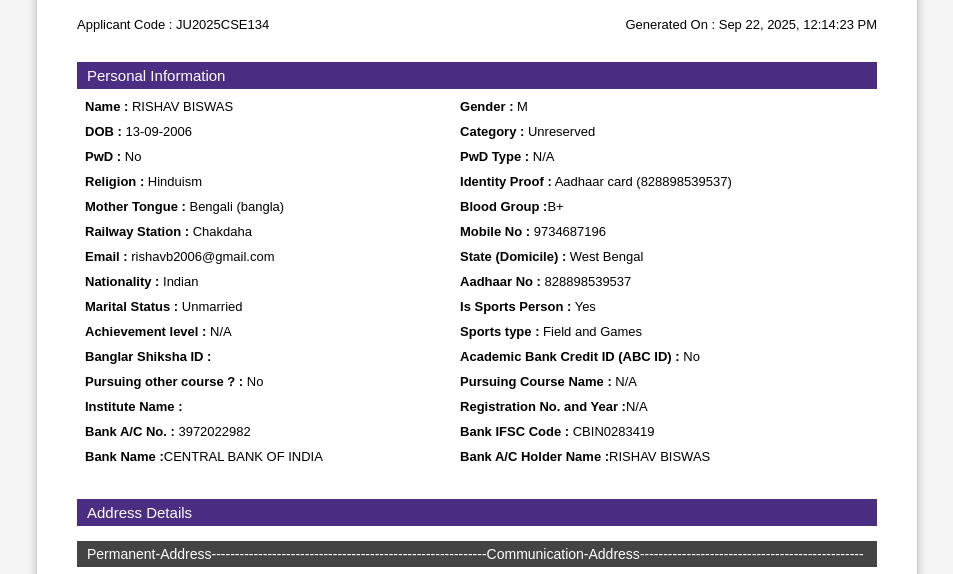
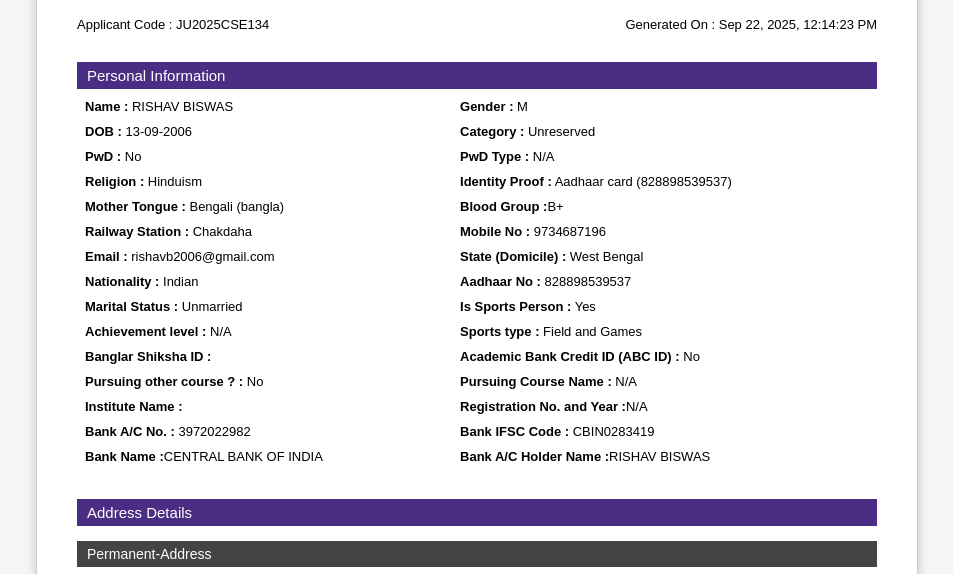
Before and after one commit to NSP-In/form, a plain HTML site: page index.html in a window 1280 px wide. Shown: the part 182-756 px from the top of the page, without its empty margins (163-1116 px from the left). Drawn offline with Linux system fonts and the light colour scheme.

Commit message:
Update index.html

```diff
--- a/index.html
+++ b/index.html
@@ -176,7 +176,7 @@
 
     <div class="section-title">Address Details</div>
 
-    <div class="subheading">Permanent-Address-----------------------------------------------------------Communication-Address------------------------------------------------</div>
+    <div class="subheading">Permanent-Address</div>
     <table class="address-table">
       <tr>
         <td><b>Address :</b> Anandaganj (Puratan Bazar)</td>
```
